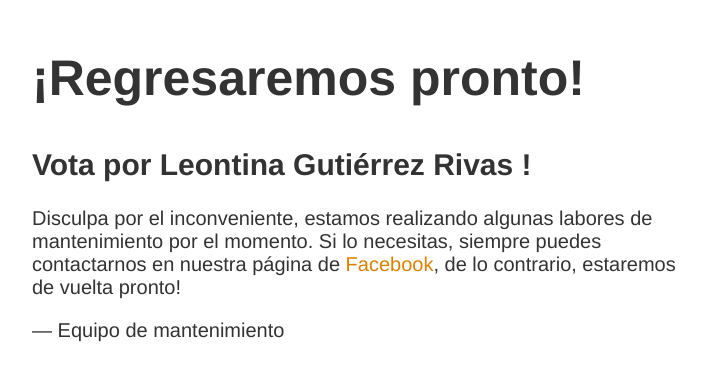
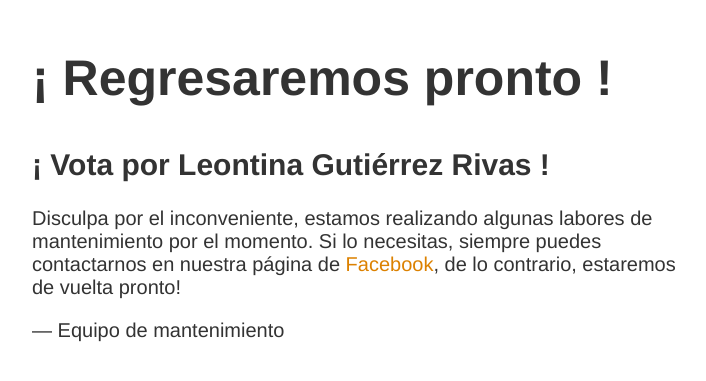
Before and after one commit to wbustos1/leontina, a plain HTML site: page index.html in a window 1280 px wide. Shown: the part 151-532 px from the top of the page, without its empty margins (283-989 px from the left). Drawn offline with Linux system fonts and the light colour scheme.

Commit message:
Update index.html

```diff
--- a/index.html
+++ b/index.html
@@ -31,8 +31,8 @@
 </style>
 
 <article>
-  <h1>¡Regresaremos pronto!</h1>
-  <h2>Vota por Leontina Gutiérrez Rivas !</h2>
+  <h1>¡ Regresaremos pronto !</h1>
+  <h2>¡ Vota por Leontina Gutiérrez Rivas !</h2>
   <div>
     <p>
       Disculpa por el inconveniente, estamos realizando algunas labores de
```
